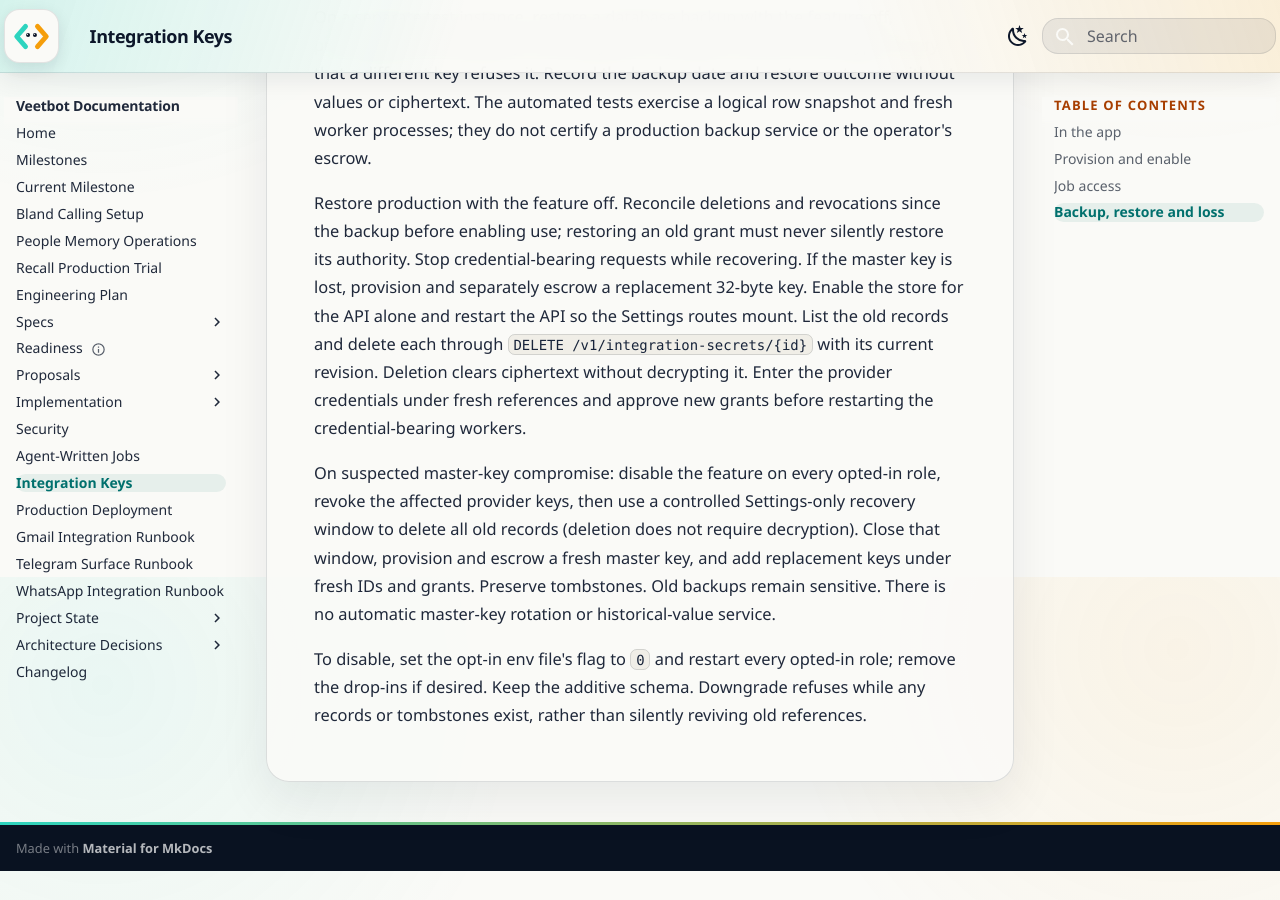
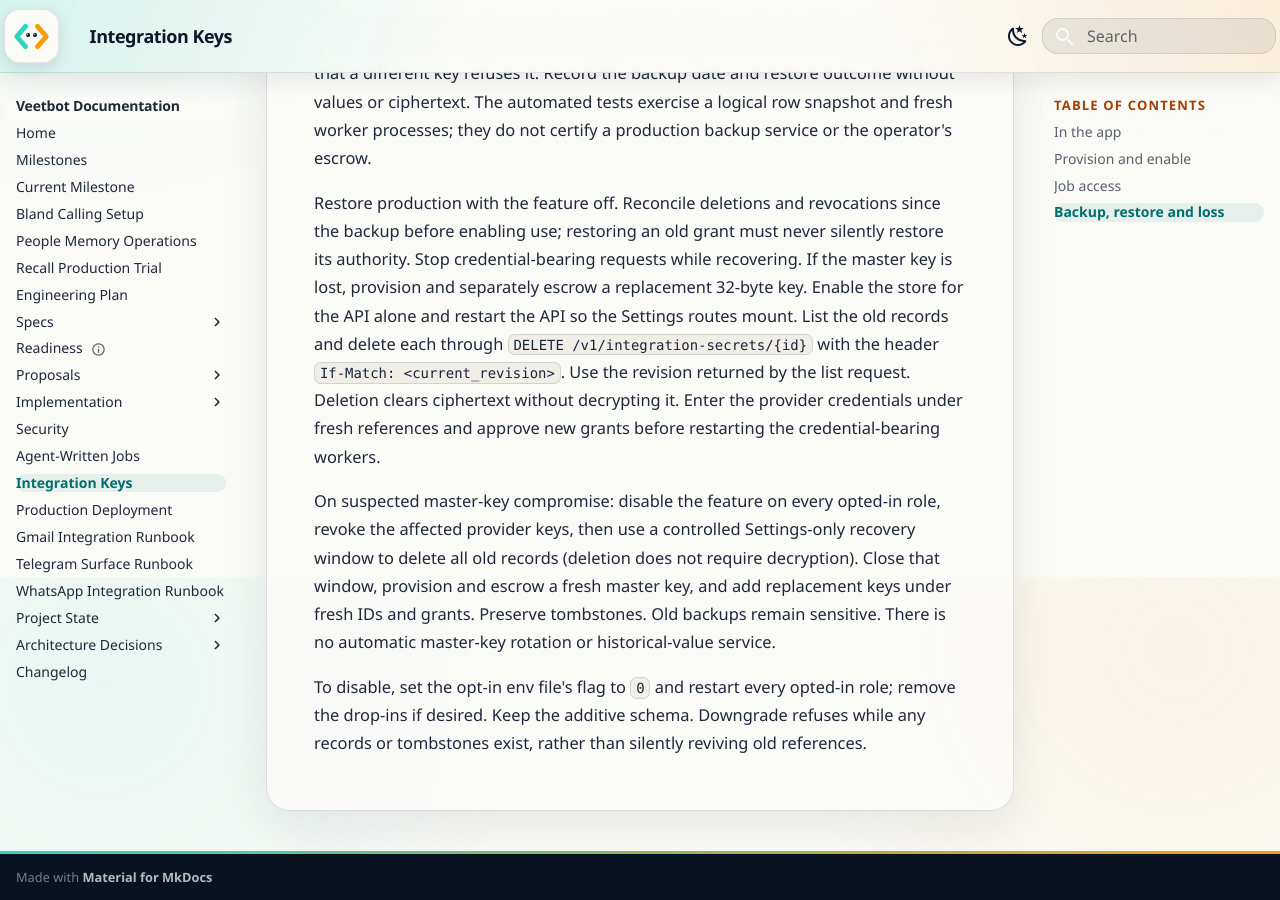
Before and after one commit to avitus/veetbot, an MkDocs documentation site: the page built from docs/integration-keys.md, in a window 1280 px wide and 900 px high, scrolled down 3023 px. Built offline with MkDocs 1.6.1 and Material for MkDocs 9.7.7, drawn with Linux system fonts in a browser that asks for light colours; before the commit the page ends 3894 px from its top, so only the background shows below that.

Commit message:
Show the revision header in integration key recovery
Reading-Lane: C
Glen-Conversation: 01a18dc0-220b-7cd1-a50e-4c90bcc21237

```diff
--- a/docs/integration-keys.md
+++ b/docs/integration-keys.md
@@ -111,7 +111,8 @@ restore its authority. Stop credential-bearing requests while recovering. If the
 key is lost, provision and separately escrow a replacement 32-byte key. Enable
 the store for the API alone and restart the API so the Settings routes mount.
 List the old records and delete each through `DELETE /v1/integration-secrets/{id}`
-with its current revision. Deletion clears ciphertext without decrypting it.
+with the header `If-Match: <current_revision>`. Use the revision returned by
+the list request. Deletion clears ciphertext without decrypting it.
 Enter the provider credentials under fresh references and approve new grants
 before restarting the credential-bearing workers.
 
```
